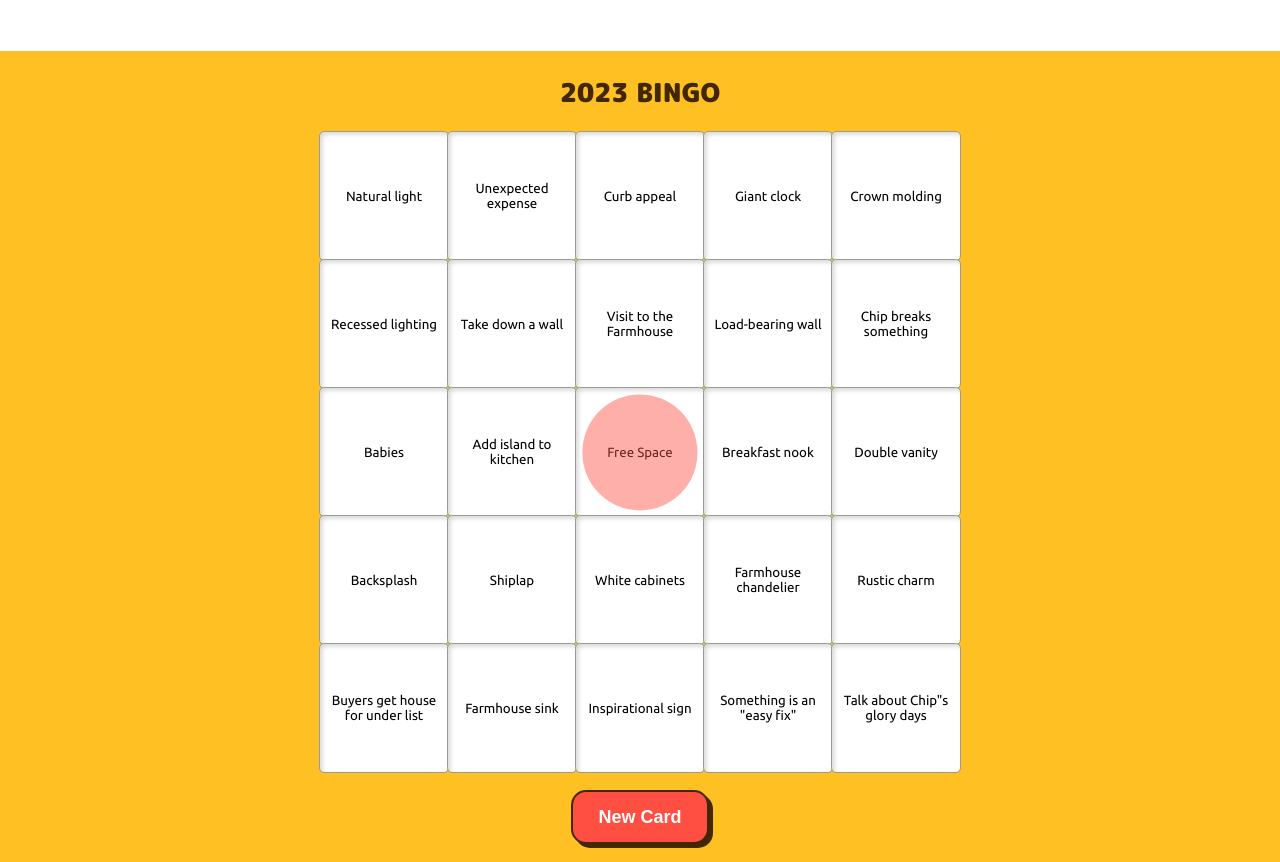
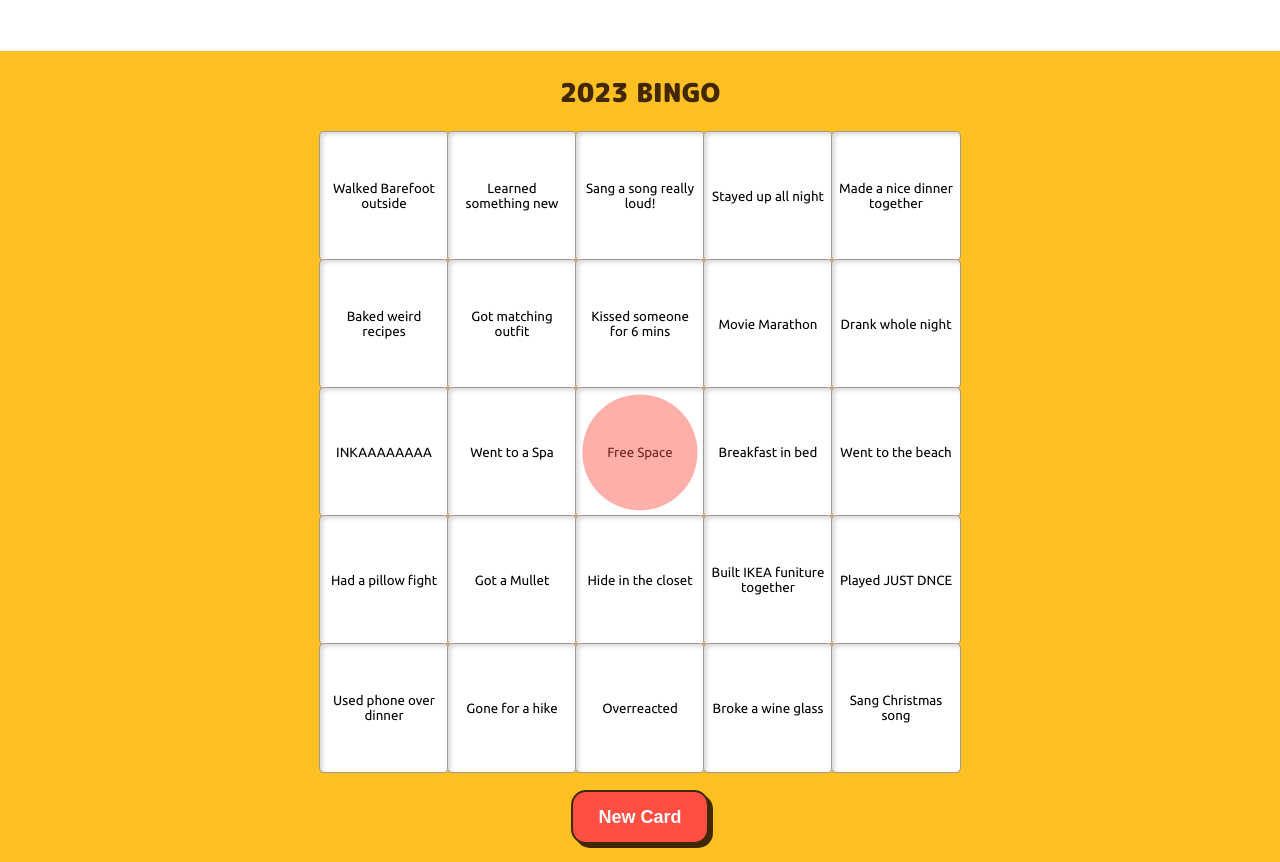
Before and after one commit to Vicky1756/vicky-recap, a React (Create React App) app: page / in a window 1280 px wide. Shown: the part 980-1842 px from the top of the page. Built offline with nearby package versions, Linux system fonts and the light colour scheme.

Commit message:
update bingo

```diff
--- a/src/Components/Bingo/Bingo.js
+++ b/src/Components/Bingo/Bingo.js
@@ -3,34 +3,34 @@ import "./Bingo.css";
 import Catimg from "../../Assets/cat.gif";
 import FlowerImg from "../../Assets/flower.jpeg";
 const SQUARE_NAMES = [
-  "Open floorplan",
-  "Take down a wall",
-  "Curb appeal",
-  "Crown molding",
-  "Farmhouse sink",
-  "Farmhouse chandelier",
-  "Rustic charm",
-  "Add island to kitchen",
-  "Chip breaks something",
-  "Basket of crayons",
-  'Something is an "easy fix"',
-  "Load-bearing wall",
-  "Double vanity",
-  "Natural light",
-  "Shiplap",
-  "Backsplash",
-  "Recessed lighting",
-  "Buyers get house for under list",
-  "Inspirational sign",
-  "Babies",
-  "Breakfast nook",
-  "Built-ins",
-  "Giant clock",
-  'Talk about Chip"s glory days',
-  "Unexpected expense",
-  "Clint builds something",
-  "Visit to the Farmhouse",
-  "White cabinets",
+  "Visited a Zoo",
+  "Got matching outfit",
+  "Sang a song really loud!",
+  "Made a nice dinner together",
+  "Gone for a hike",
+  "Built IKEA funiture together",
+  "Played JUST DNCE",
+  "Went to a Spa",
+  "Drank whole night",
+  "Did a shoey",
+  "Broke a wine glass",
+  "Movie Marathon",
+  "Went to the beach",
+  "Walked Barefoot outside",
+  "Got a Mullet",
+  "Had a pillow fight",
+  "Baked weird recipes",
+  "Used phone over dinner",
+  "Overreacted",
+  "INKAAAAAAAA",
+  "Breakfast in bed",
+  "Dressed funny",
+  "Stayed up all night",
+  "Sang Christmas song",
+  "Learned something new",
+  "Argued with cat",
+  "Kissed someone for 6 mins",
+  "Hide in the closet",
 ];
 
 function Bingo() {
```
